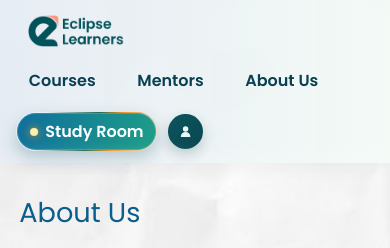
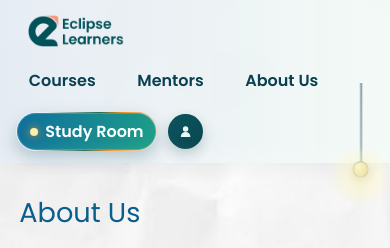
Before and after one commit to RakibulIslam1/eclipse, a Next.js app: page /team in a window 390 px wide. Shown: the top 248 px of the page. Built offline with nearby package versions, Linux system fonts and the light colour scheme.

Commit message:
Add hanging pull switch with light/dark mode

```diff
--- a/src/app/globals.css
+++ b/src/app/globals.css
@@ -18,6 +18,11 @@ body {
   min-height: 100vh;
 }
 
+body.theme-dark {
+  color: #d8e5ea;
+  background: #0f151b;
+}
+
 a {
   color: inherit;
   text-decoration: none;
@@ -29,6 +34,80 @@ a {
   z-index: 2;
 }
 
+.pull-switch {
+  position: fixed;
+  right: 0.95rem;
+  top: 5.6rem;
+  z-index: 40;
+  width: 2.7rem;
+  border: none;
+  background: transparent;
+  display: flex;
+  flex-direction: column;
+  align-items: center;
+  justify-content: flex-start;
+  padding: 0;
+  cursor: pointer;
+}
+
+.pull-switch-cord {
+  width: 2px;
+  height: 88px;
+  background: linear-gradient(to bottom, rgba(88, 112, 126, 0.8), rgba(132, 160, 173, 0.85));
+  transform-origin: top center;
+  transition: transform 180ms ease;
+}
+
+.pull-switch-handle {
+  margin-top: -1px;
+  width: 1.1rem;
+  height: 1.1rem;
+  border-radius: 999px;
+  border: 1px solid rgba(13, 35, 40, 0.28);
+  background: radial-gradient(circle at 32% 28%, #f8f4d5, #e2d49b 58%, #c5b170);
+  box-shadow: 0 4px 10px rgba(35, 35, 35, 0.24);
+  transition: transform 180ms ease;
+}
+
+.pull-switch-glow {
+  position: absolute;
+  top: 78px;
+  width: 3.2rem;
+  height: 3.2rem;
+  border-radius: 999px;
+  background: radial-gradient(circle, rgba(255, 249, 194, 0.68), rgba(255, 249, 194, 0));
+  filter: blur(2px);
+  opacity: 0.9;
+  animation: pull-switch-light-breathe 2.2s ease-in-out infinite;
+  pointer-events: none;
+}
+
+.pull-switch.is-pulling .pull-switch-cord {
+  transform: scaleY(1.07);
+}
+
+.pull-switch.is-pulling .pull-switch-handle {
+  transform: translateY(6px);
+}
+
+.pull-switch.dark .pull-switch-glow {
+  opacity: 0.16;
+  filter: blur(1px);
+}
+
+@keyframes pull-switch-light-breathe {
+  0%,
+  100% {
+    transform: scale(1);
+    opacity: 0.78;
+  }
+
+  50% {
+    transform: scale(1.17);
+    opacity: 1;
+  }
+}
+
 .bg-photo-layer {
   position: fixed;
   inset: 0;
@@ -36,6 +115,10 @@ a {
   pointer-events: none;
   background: url("/bg/download-4.jfif") center / cover no-repeat;
   transform: none;
+}
+
+body.theme-dark .bg-photo-layer {
+  filter: brightness(0.5) saturate(0.86);
 }
 
 .site-header {
@@ -53,6 +136,15 @@ a {
   box-shadow: 0 6px 18px rgba(20, 38, 54, 0.06);
 }
 
+body.theme-dark .site-header {
+  background: linear-gradient(
+    90deg,
+    color-mix(in oklab, var(--color-1) 34%, rgba(17, 24, 30, 0.9)),
+    color-mix(in oklab, var(--color-3) 12%, rgba(17, 24, 30, 0.88))
+  );
+  box-shadow: 0 8px 24px rgba(0, 0, 0, 0.3);
+}
+
 .site-header::after {
   content: "";
   position: absolute;
@@ -63,6 +155,10 @@ a {
   pointer-events: none;
   background: linear-gradient(to bottom, rgba(255, 255, 255, 0.34), rgba(255, 255, 255, 0));
   filter: blur(8px);
+}
+
+body.theme-dark .site-header::after {
+  background: linear-gradient(to bottom, rgba(45, 62, 74, 0.42), rgba(12, 18, 24, 0));
 }
 
 .top-nav {
@@ -96,10 +192,18 @@ a {
   color: #0f1114;
 }
 
+body.theme-dark .nav-links {
+  color: #dce9ef;
+}
+
 .nav-links-center {
   justify-content: center;
   flex: 1;
   color: #094152;
+}
+
+body.theme-dark .nav-links-center {
+  color: #c9e6ea;
 }
 
 .nav-links-right {
@@ -255,6 +359,22 @@ a {
   padding: 2.5rem 1rem 3rem;
 }
 
+body.theme-dark .hero-title,
+body.theme-dark .page-flow h1,
+body.theme-dark .flow-grid > article h3 {
+  color: #d5e7ef;
+}
+
+body.theme-dark .trans-strip {
+  background: rgba(16, 27, 36, 0.55);
+  border-color: rgba(128, 168, 191, 0.22);
+}
+
+body.theme-dark .pill {
+  background: rgba(198, 156, 82, 0.2);
+  border-color: rgba(164, 199, 225, 0.22);
+}
+
 .home-flow {
   display: grid;
   gap: 1.4rem;
@@ -386,6 +506,13 @@ a {
 }
 
 @media (max-width: 720px) {
+  .pull-switch {
+    top: 5.2rem;
+    right: 0.6rem;
+    transform: scale(0.9);
+    transform-origin: top right;
+  }
+
   .top-nav {
     align-items: flex-start;
     flex-direction: column;
--- a/src/app/layout.tsx
+++ b/src/app/layout.tsx
@@ -2,6 +2,7 @@ import type { Metadata } from "next";
 import { Poppins } from "next/font/google";
 import Image from "next/image";
 import Link from "next/link";
+import PullLightSwitch from "@/components/PullLightSwitch";
 import "./globals.css";
 
 const headingFont = Poppins({
@@ -35,6 +36,7 @@ export default function RootLayout({
     <html lang="en">
       <body className={`${headingFont.variable} ${bodyFont.variable} antialiased`}>
         <div className="bg-photo-layer" aria-hidden="true" />
+        <PullLightSwitch />
         <div className="site-wrap">
           <header className="site-header">
             <nav className="top-nav">
--- /dev/null
+++ b/src/components/PullLightSwitch.tsx
@@ -0,0 +1,56 @@
+"use client";
+
+import { useEffect, useRef, useState } from "react";
+
+const THEME_KEY = "eclipse-theme-mode";
+
+export default function PullLightSwitch() {
+  const [isDark, setIsDark] = useState(false);
+  const [isPulling, setIsPulling] = useState(false);
+  const pullTimerRef = useRef<number | null>(null);
+
+  useEffect(() => {
+    const stored = localStorage.getItem(THEME_KEY);
+    const prefersDark = stored === "dark";
+
+    document.body.classList.toggle("theme-dark", prefersDark);
+    // eslint-disable-next-line react-hooks/set-state-in-effect
+    setIsDark(prefersDark);
+
+    return () => {
+      if (pullTimerRef.current !== null) {
+        window.clearTimeout(pullTimerRef.current);
+      }
+    };
+  }, []);
+
+  const toggleTheme = () => {
+    const nextDark = !isDark;
+    setIsDark(nextDark);
+    document.body.classList.toggle("theme-dark", nextDark);
+    localStorage.setItem(THEME_KEY, nextDark ? "dark" : "light");
+
+    setIsPulling(true);
+    if (pullTimerRef.current !== null) {
+      window.clearTimeout(pullTimerRef.current);
+    }
+    pullTimerRef.current = window.setTimeout(() => {
+      setIsPulling(false);
+    }, 260);
+  };
+
+  return (
+    <button
+      type="button"
+      className={`pull-switch${isDark ? " dark" : ""}${isPulling ? " is-pulling" : ""}`}
+      aria-label={isDark ? "Switch to light mode" : "Switch to dark mode"}
+      aria-pressed={isDark}
+      onClick={toggleTheme}
+      title={isDark ? "Pull to switch light mode" : "Pull to switch dark mode"}
+    >
+      <span className="pull-switch-cord" aria-hidden="true" />
+      <span className="pull-switch-handle" aria-hidden="true" />
+      <span className="pull-switch-glow" aria-hidden="true" />
+    </button>
+  );
+}
```
